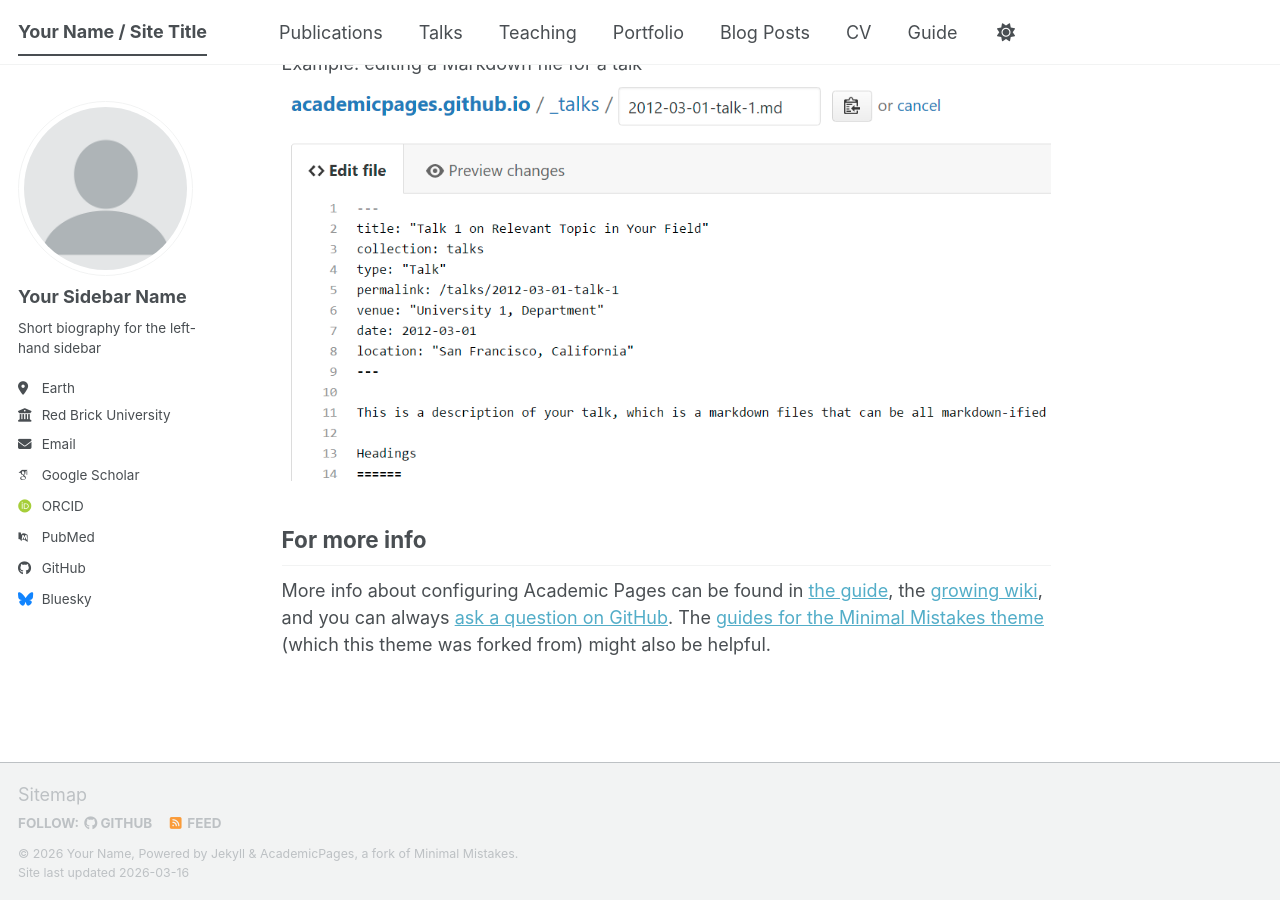
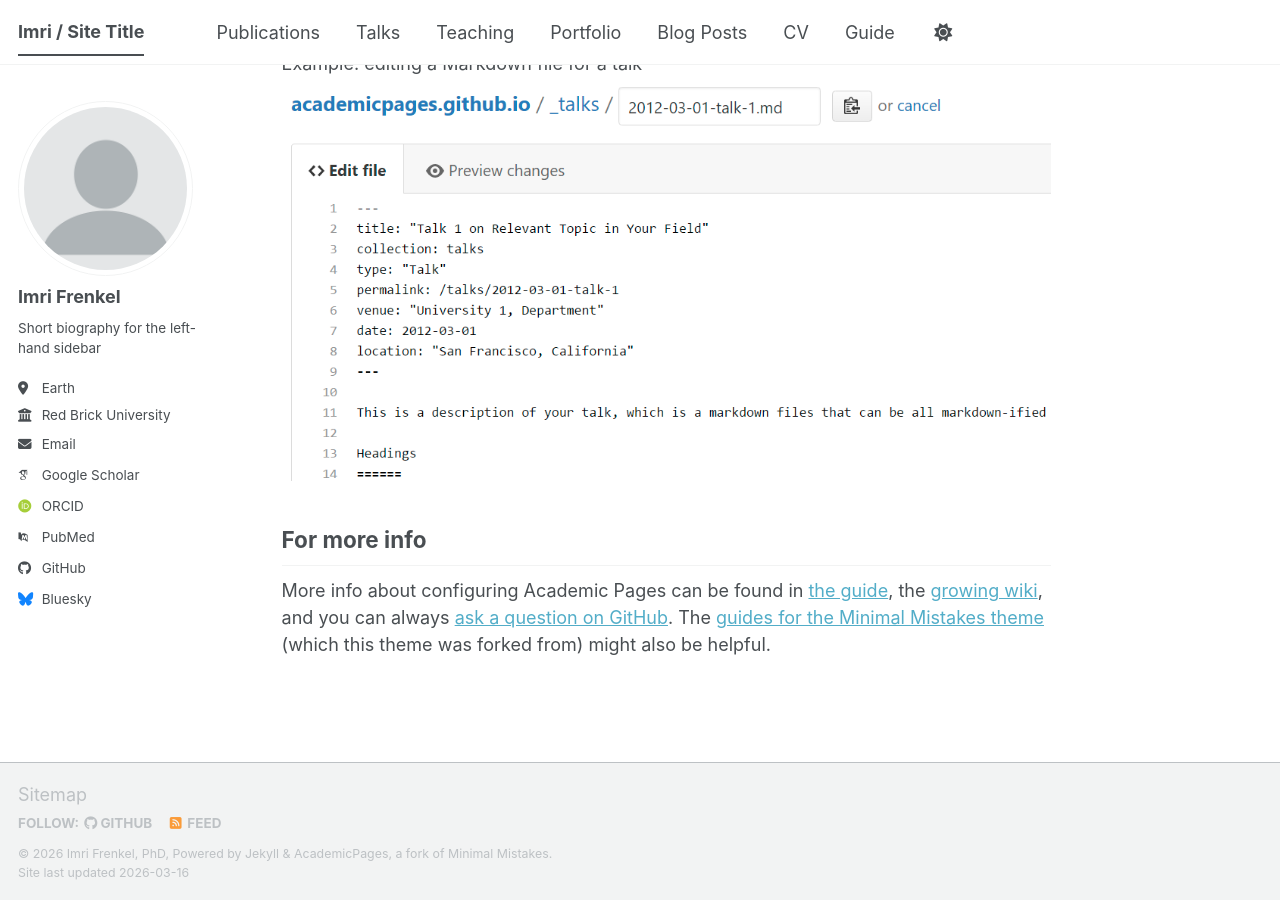
Before and after one commit to imrirfrenkel/imrirfrenkel.github.io, a Jekyll site: the page built from _pages/about.md, in a window 1280 px wide and 900 px high, scrolled down 2720 px. Built offline with Jekyll 4.4.1, drawn with Linux system fonts in a browser that asks for light colours; some web fonts are replaced; a script bundle is joined from its source files by our own code; library files that are not in the unit come from our copies.

Commit message:
Update _config.yml

```diff
--- a/_config.yml
+++ b/_config.yml
@@ -9,14 +9,14 @@
 # Basic Site Settings
 locale                   : "en-US"
 site_theme               : "default" # The available themes options are "default", "air", "sunrise", "mint", "dirt" and "contrast"
-title                    : "Your Name / Site Title"
+title                    : "Imri / Site Title"
 title_separator          : "-"
-name                     : &name "Your Name"
+name                     : &name "Imri Frenkel, PhD"
 description              : &description "Your Name's academic portfolio"   # Update this with a general description of your site, this is the default if not overridden by a page
-url                      : https://academicpages.github.io # The base hostname & protocol for your site e.g. "https://[your GitHub username].github.io",
+url                      : https://imrifrenkel.github.io # The base hostname & protocol for your site e.g. "https://[your GitHub username].github.io",
                                                            # or if you already have some other page hosted on Github then use "https://[your GitHub username].github.io/[Your Repo Name]"
 baseurl                  : "" # the subpath of your site, e.g. "/blog"
-repository               : "academicpages/academicpages.github.io"
+repository               : "academicpages/imrifrenkel.github.io"
 
 # Site Author - The following control what appear as part of the author content on the side bar.
 #               If a field is blank the icon and link will not appear, otherwise it will be shown.
@@ -24,7 +24,7 @@ repository               : "academicpages/academicpages.github.io"
 author:
   # Biographic information
   avatar           : "profile.png"
-  name             : "Your Sidebar Name"
+  name             : "Imri Frenkel"
   pronouns         : # example: "she/her"
   bio              : "Short biography for the left-hand sidebar"
   location         : "Earth"
```
